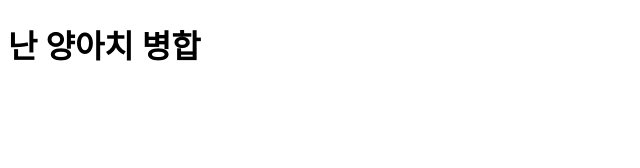
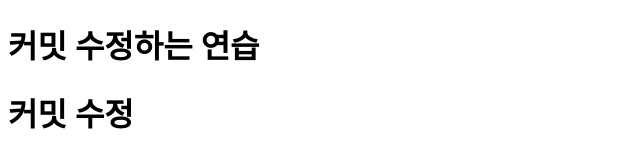
Before and after one commit to Sunflo-H/git-merge-test, a plain HTML site: page index.html in a window 1280 px wide. Shown: the whole page, without its empty margins (0-640 px from the left). Drawn offline with Linux system fonts and the light colour scheme.

Commit message:
커밋수정할 원본올림 수정함~~~

```diff
--- a/index.html
+++ b/index.html
@@ -7,6 +7,7 @@
     <title>Document</title>
 </head>
 <body>
-    <h1>난 양아치 병합</h1>
+    <h1>커밋 수정하는 연습</h1>
+    <h1>커밋 수정</h1>
 </body>
 </html>
```
